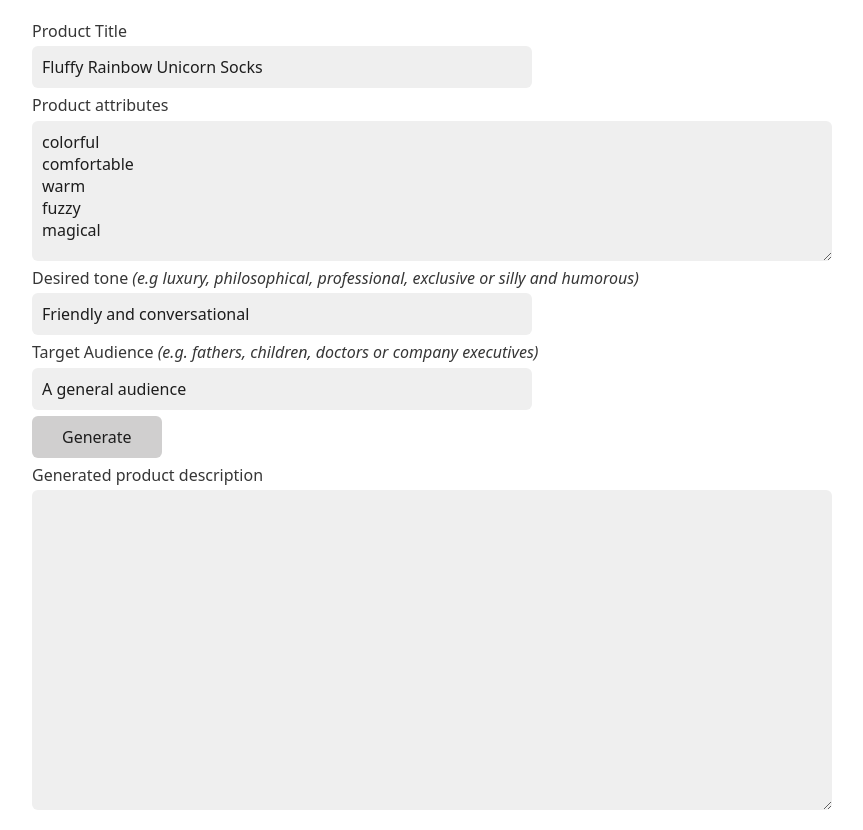
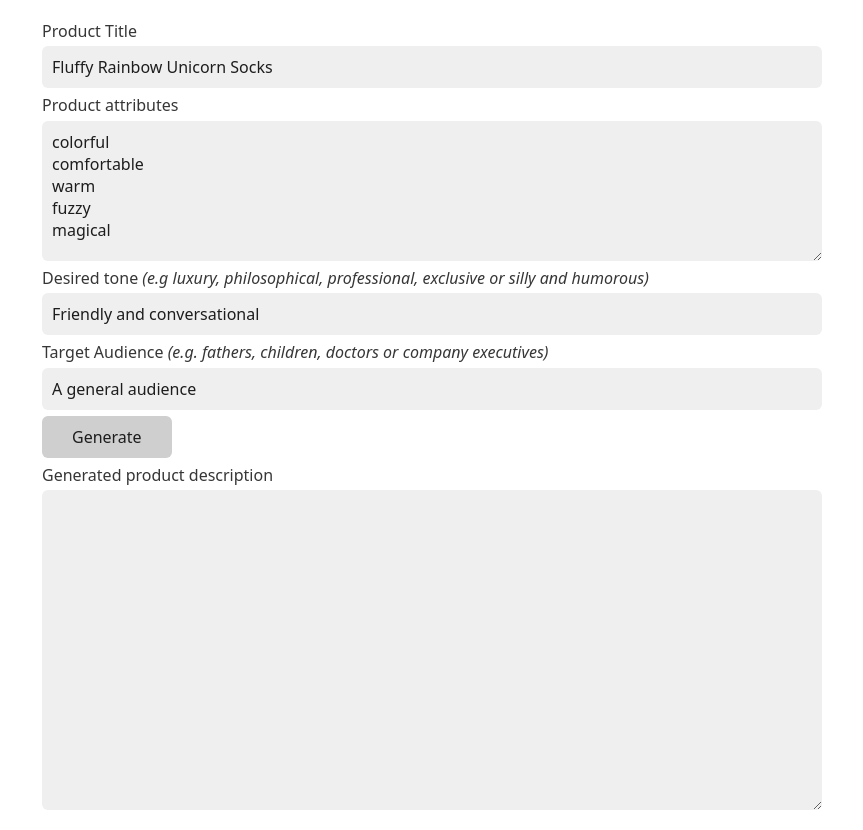
Before and after one commit to Jinksi/gpt-experiments, a Next.js app: page / in a window 1280 px wide. Shown: the whole page, without its empty margins (208-1071 px from the left). Built offline with nearby package versions, Linux system fonts and the light colour scheme.

Commit message:
Input CSS tweaks

```diff
--- a/src/styles/globals.css
+++ b/src/styles/globals.css
@@ -1,3 +1,7 @@
+* {
+  box-sizing: border-box;
+}
+
 input {
-  min-width: 30rem;
+  width: 100%;
 }
```
